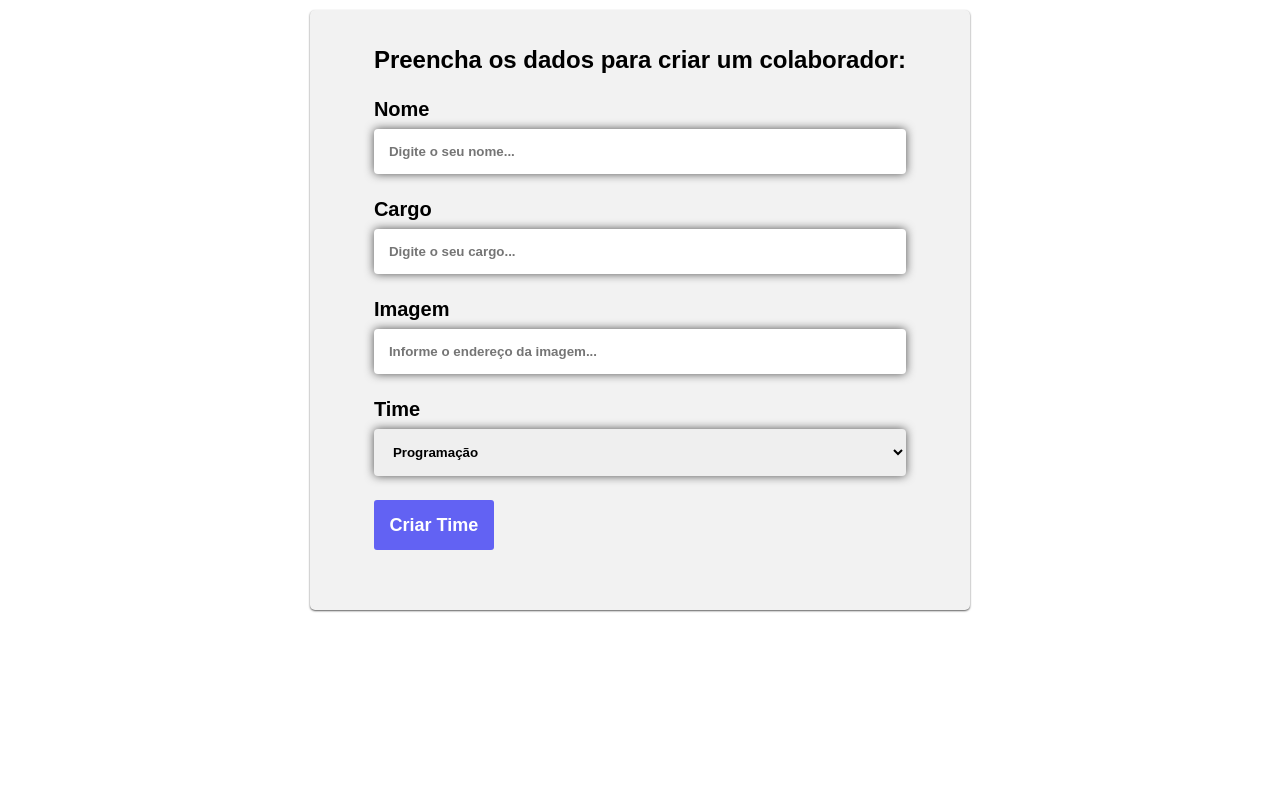
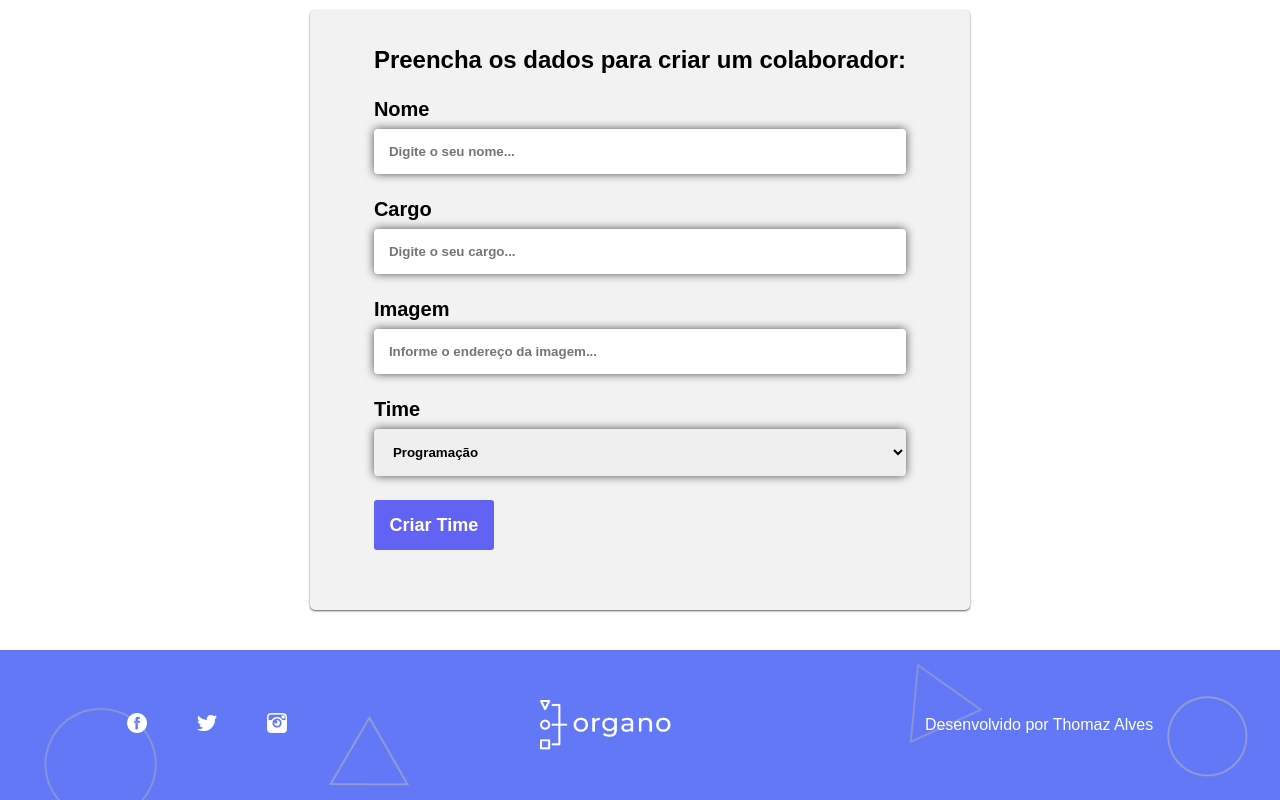
Before and after one commit to ThomazHilario/React-One, a React (Create React App) app in the folder organo/: page / in a window 1280 px wide. Shown: the part 528-1328 px from the top of the page. Before the commit the page ends 1178 px from the top, so only its background shows below. Built offline with nearby package versions, Linux system fonts and the light colour scheme; the HTML template or start-up script is replaced by a standard one.

Commit message:
feat; Footer.js
- Criar um componente de footer.

```diff
--- a/organo/src/App.js
+++ b/organo/src/App.js
@@ -2,6 +2,7 @@ import { useState } from 'react';
 import { Banner } from './components/Banner';
 import { Form } from './components/Formulario';
 import { ShowCollaborators } from './components/ShowCollaborators';
+import { Footer } from './components/Footer';
 
 function App() {
   // state - colaboradores
@@ -29,6 +30,7 @@ function App() {
       <Banner/>
       <Form setColaboradores={newColaborador} times={times}/>
       <ShowCollaborators times={times} colaboradores={colaboradores}/>
+      <Footer/>
     </div>
   );
 }
--- /dev/null
+++ b/organo/src/components/Footer/footer.css
@@ -0,0 +1,30 @@
+.footer__organo{
+    background-color: #6278F7;
+    height: 150px;
+    background-image: url("../../assets/fundo.png");
+    background-size: cover;
+    background-repeat: no-repeat;
+    display: flex;
+    justify-content: space-around;
+    align-items: center;
+}
+
+.links__sociais{
+    display: flex;
+    justify-content: center;
+    align-items: center;
+    gap: 50px;
+}
+
+.links__sociais > a > img{
+    height: 20px;
+}
+
+.footer__organo > img{
+    height: 50px;
+}
+
+.footer__organo > p{
+    color: white;
+    font-size: 16px;
+}
--- /dev/null
+++ b/organo/src/components/Footer/index.js
@@ -0,0 +1,15 @@
+import './footer.css'
+
+export const Footer = () => {
+    return(
+        <footer className='footer__organo'>
+            <div className='links__sociais'>
+                <a href='youtbe.com'><img src='/imagens/fb.png' alt='icon do facebook'/></a>
+                <a href='google.com'><img src='/imagens/tw.png' alt='icon do twitter'/></a>
+                <a href='google.com'><img src='/imagens/ig.png' alt='icon do instagram'/></a>
+            </div>
+            <img src='/imagens/logo.png' alt='logo da organo'/>
+            <p>Desenvolvido por Thomaz Alves</p>
+        </footer>
+    )
+}
```
Also changed, not shown: organo/src/assets/fundo.png (renamed from organo/public/imagens/fundo.png).
